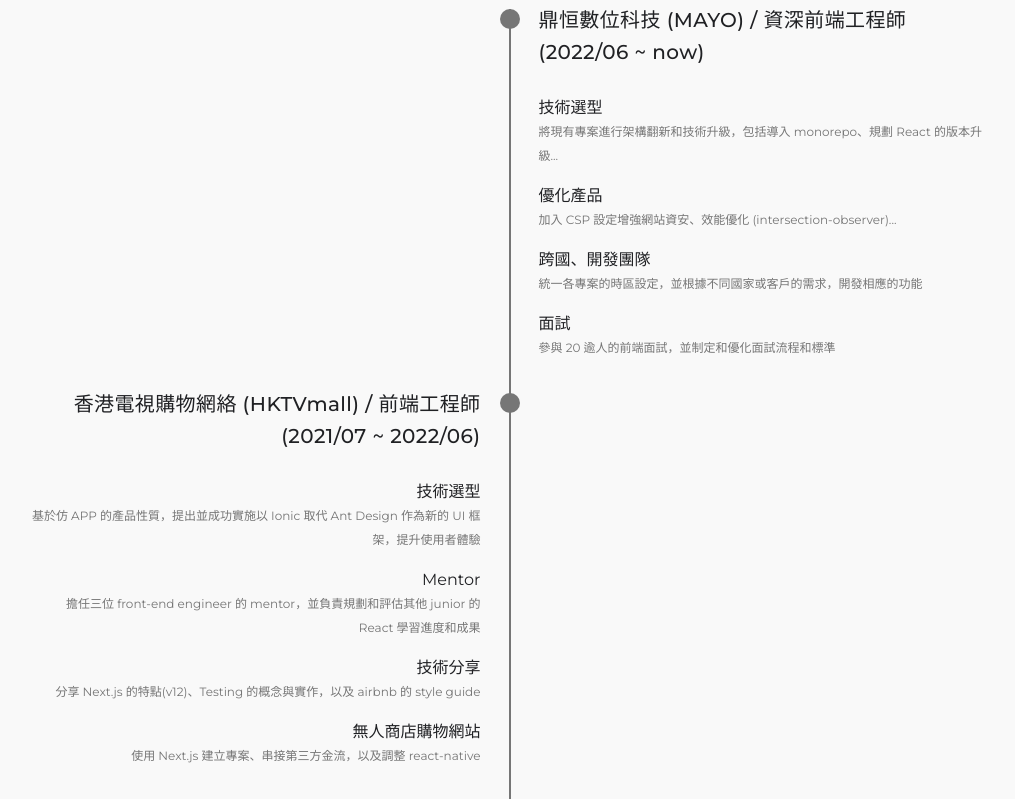
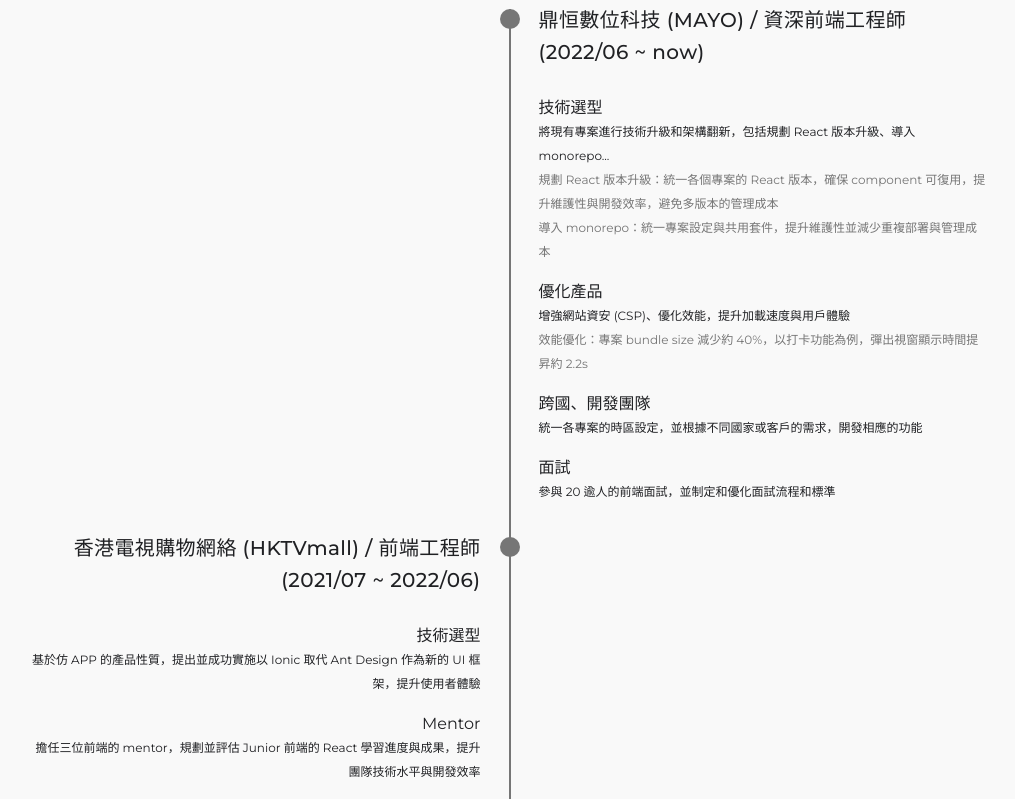
Before and after one commit to ChenHuei/personal-site, a Vue app: page /#/ in a window 1280 px wide. Shown: the part 820-1619 px from the top of the page, without its empty margins (123-1138 px from the left). Built offline with nearby package versions, Linux system fonts and the light colour scheme.

Commit message:
update resume

```diff
--- a/src/components/Resume/index.vue
+++ b/src/components/Resume/index.vue
@@ -4,9 +4,7 @@
     <div class="container">
       <div class="step" v-for="step in RESUME_INFORMATION" :key="step.company">
         <div class="position">
-          <div class="title">
-            {{ step.company }} / {{ step.jobs }} ({{ step.year }})
-          </div>
+          <div class="title">{{ step.company }} / {{ step.jobs }} ({{ step.year }})</div>
           <ul class="items">
             <li class="item" v-for="item in step.list" :key="item.title">
               <div class="main">
@@ -22,6 +20,11 @@
               <div class="description">
                 {{ item.description }}
               </div>
+              <template v-if="item.remark">
+                <div class="remark">
+                  <div v-for="item in item.remark" :key="item">{{ item }}</div>
+                </div>
+              </template>
               <div v-if="item.skill" class="skill">
                 {{ item.skill }}
               </div>
@@ -41,12 +44,12 @@
   // eslint-disable-next-line
   data() {
     return {
-      RESUME_INFORMATION
+      RESUME_INFORMATION,
     }
   },
   components: {
-    Title
-  }
+    Title,
+  },
 }
 </script>
 
@@ -115,8 +118,12 @@
               }
             }
             > .description,
+            > .remark,
             > .skill {
               font-size: 12px;
+            }
+            > .remark,
+            > .skill {
               color: color(grey);
             }
             .skill {
@@ -195,15 +202,11 @@
             padding: 20px 28px 28px;
             text-align: left;
             > .item {
-              font-size: 14px;
               > .main {
                 justify-content: flex-start;
                 > a {
                   left: -8px;
                 }
-              }
-              > .description {
-                font-size: 12px;
               }
             }
           }
--- a/src/constants/index.js
+++ b/src/constants/index.js
@@ -18,7 +18,7 @@
     name: '陳振輝',
     jobs: '資深前端工程師 (Senior Front-End Engineer)',
     description:
-      '擁有五年半前端開發經驗，熟悉 Typescript、React、Next.js。追求簡潔易讀的程式碼，遵守 DRY 的開發概念建立易讀、高擴充性的 Component。重視團隊的合作與溝通，正在尋找一個能夠讓我穩定發揮並且不斷成長的環境。以下將更詳細說明過往經歷，非常感謝您抽空觀看，請多多指教，謝謝！',
+      '擁有五年半的前端開發經驗，熟悉 React、Next.js、Typescript。追求簡潔易讀的程式碼，遵守 DRY 開發概念建立易讀、高擴充性的 Component。重視團隊的合作與溝通，正在尋找一個能夠讓我穩定發揮並且不斷成長的環境。以下將更詳細說明過往經歷，非常感謝您抽空觀看，請多多指教，謝謝！',
     phone: '0986-776-379',
     email: 'aaa830714@gmail.com',
   },
@@ -32,11 +32,18 @@
     list: [
       {
         title: '技術選型',
-        description: '將現有專案進行架構翻新和技術升級，包括導入 monorepo、規劃 React 的版本升級...'
+        description: '將現有專案進行技術升級和架構翻新，包括規劃 React 版本升級、導入 monorepo...',
+        remark: [
+          '規劃 React 版本升級：統一各個專案的 React 版本，確保 component 可復用，提升維護性與開發效率，避免多版本的管理成本',
+          '導入 monorepo：統一專案設定與共用套件，提升維護性並減少重複部署與管理成本',
+        ],
       },
       {
         title: '優化產品',
-        description: '加入 CSP 設定增強網站資安、效能優化 (intersection-observer)...',
+        description: '增強網站資安 (CSP)、優化效能，提升加載速度與用戶體驗',
+        remark: [
+          '效能優化：專案 bundle size 減少約 40%，以打卡功能為例，彈出視窗顯示時間提昇約 2.2s',
+        ],
       },
       {
         title: '跨國、開發團隊',
@@ -61,7 +68,7 @@
       {
         title: 'Mentor',
         description:
-          '擔任三位 front-end engineer 的 mentor，並負責規劃和評估其他 junior 的 React 學習進度和成果',
+          '擔任三位前端的 mentor，規劃並評估 Junior 前端的 React 學習進度與成果，提升團隊技術水平與開發效率',
       },
       {
         title: '技術分享',
```
